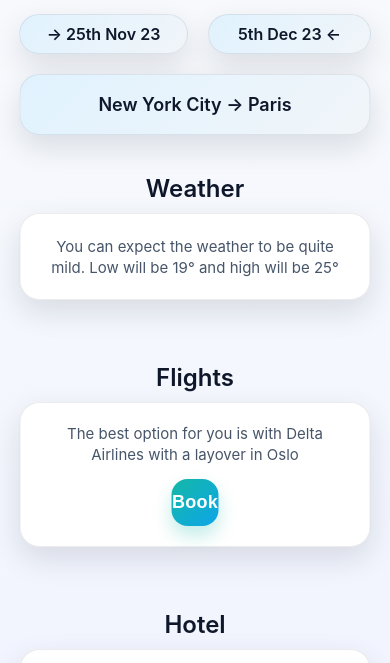
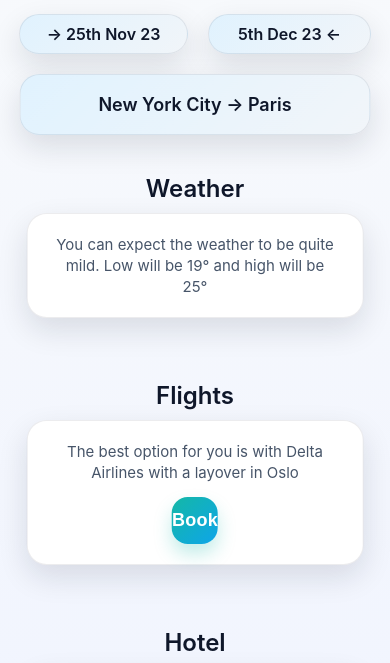
Before and after one commit to prophen/ai-travel-agent, a website: page results.html in a window 390 px wide. Shown: the part 117-780 px from the top of the page. Drawn offline with Linux system fonts and the light colour scheme.

Commit message:
style: adjust padding and positioning for improved layout and responsiveness

```diff
--- a/styles.css
+++ b/styles.css
@@ -608,14 +608,14 @@ body {
     border: none;
     box-shadow: none;
     overflow-y: auto;
-    padding-bottom: 80px;
+    padding-bottom: 120px;
   }
 
   .button-container {
     width: 100%;
     padding: 0 24px;
     position: fixed;
-    bottom: 40px;
+    bottom: 60px;
     left: 0;
     top: auto;
     transform: none;
@@ -673,6 +673,21 @@ body {
     width: 100%;
   }
 
+  .info-card {
+    width: 90%;
+    max-width: 351px;
+  }
+
+  .card-content {
+    width: 100%;
+  }
+
+  .book-button {
+    width: 100%;
+    max-width: 100%;
+    height: 47px;
+  }
+
   .start-again-button {
     width: 100%;
     max-width: 328px;
```
